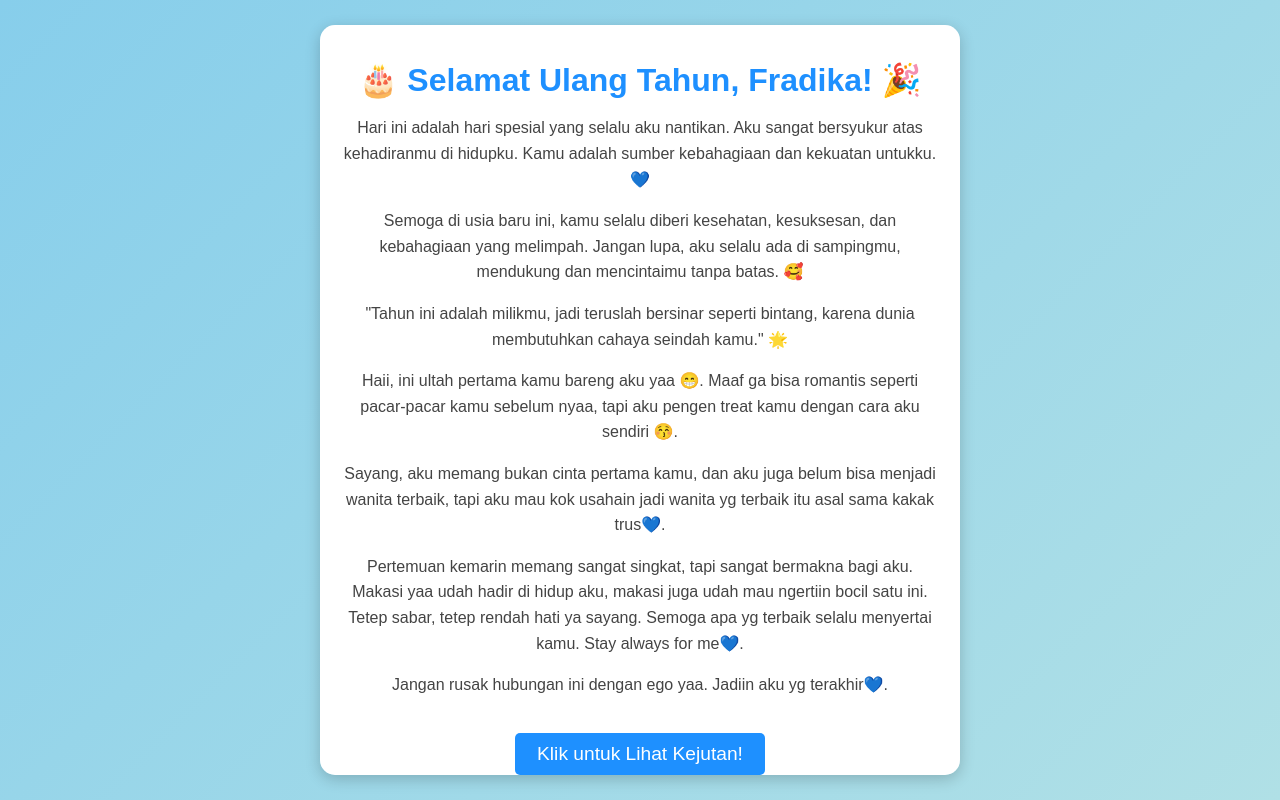
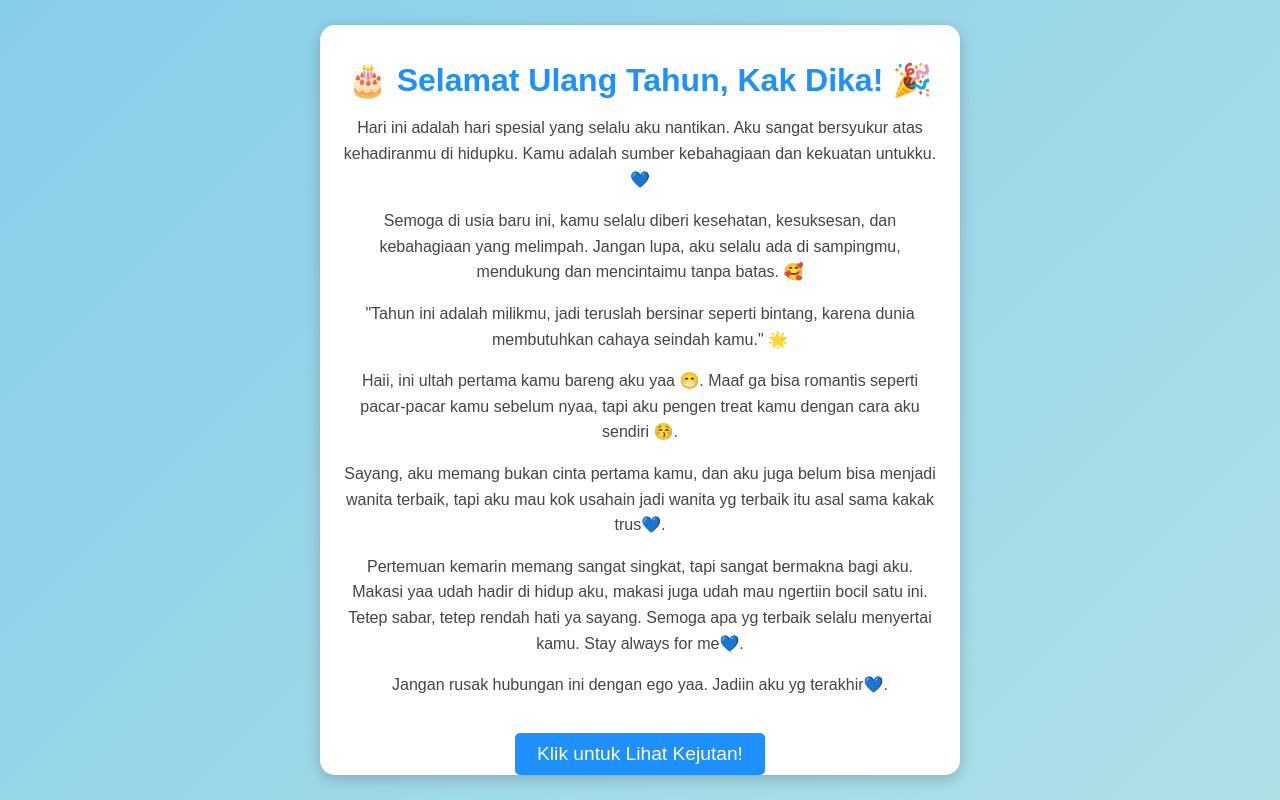
Before and after one commit to shellaayu/Ultahsyg, a plain HTML site: page index.html in a window 1280 px wide. Drawn offline with Linux system fonts and the light colour scheme.

Commit message:
Add files via upload

```diff
--- a/index.html
+++ b/index.html
@@ -3,12 +3,12 @@
 <head>
     <meta charset="UTF-8">
     <meta name="viewport" content="width=device-width, initial-scale=1.0">
-    <title>Selamat Ulang Tahun, Fradika!</title>
+    <title>Selamat Ulang Tahun, Kak Dika!</title>
     <link rel="stylesheet" href="styles.css">
 </head>
 <body>
     <div class="container">
-        <h1>🎂 Selamat Ulang Tahun, Fradika! 🎉</h1>
+        <h1>🎂 Selamat Ulang Tahun, Kak Dika! 🎉</h1>
         <div class="content">
             <p>
                 Hari ini adalah hari spesial yang selalu aku nantikan.
```
